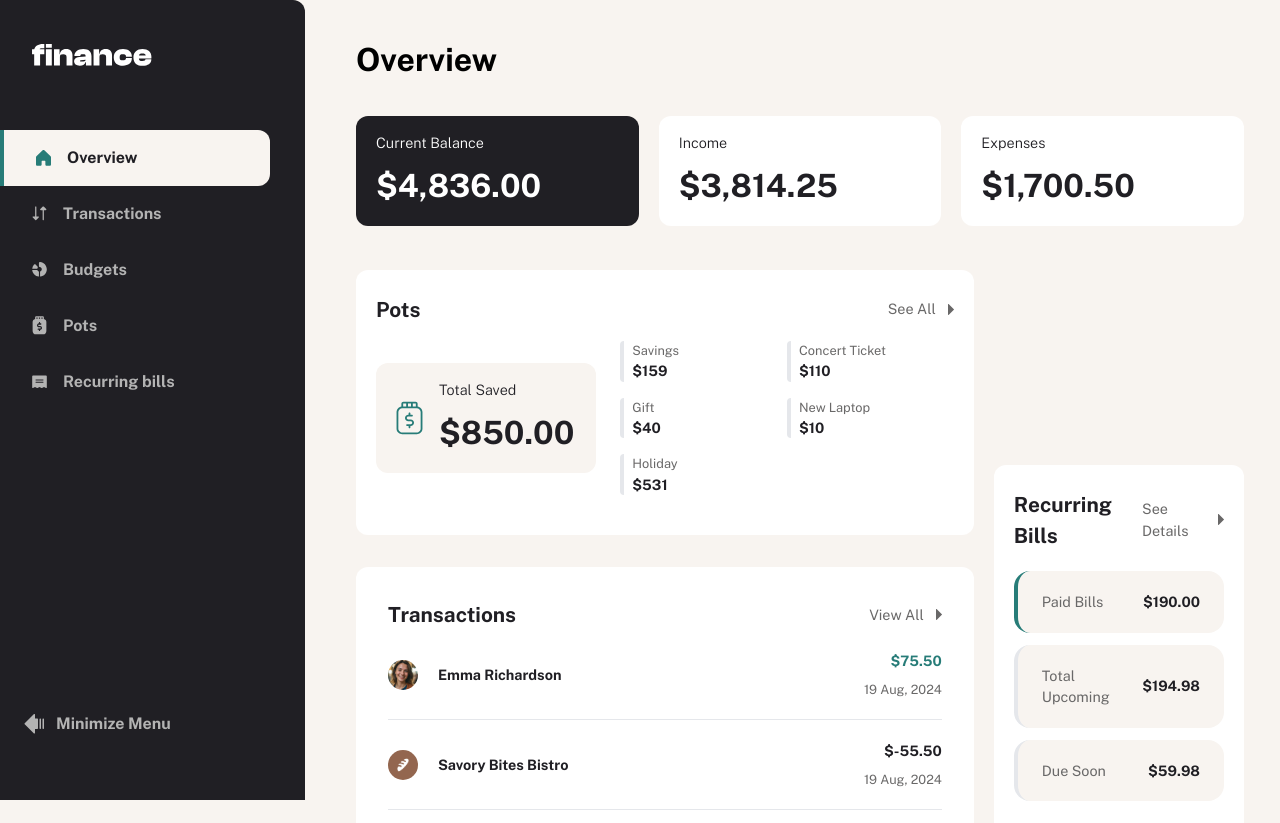
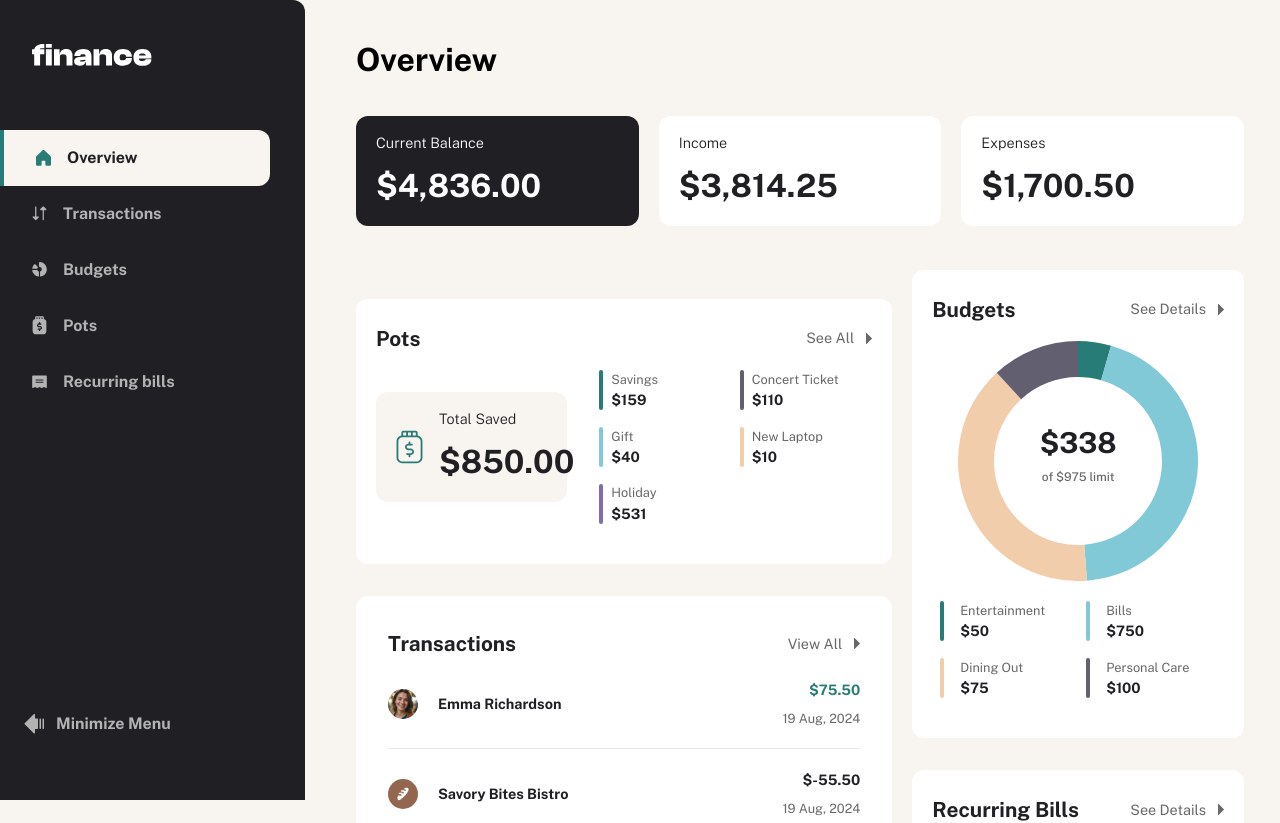
Before and after one commit to salmafadlabdulrahman/Personal-Finance-App, a Next.js app: page / in a window 1280 px wide. Shown: the top 823 px of the page. Built offline with nearby package versions, Linux system fonts and the light colour scheme.

Commit message:
add the budgets card

```diff
--- /dev/null
+++ b/app/components/BudgetCircleChart.js
@@ -0,0 +1,69 @@
+"use client";
+import { Doughnut } from "react-chartjs-2";
+import { Chart as ChartJS, ArcElement, Tooltip, Legend } from "chart.js";
+
+ChartJS.register(ArcElement, Tooltip, Legend);
+
+const BudgetCircleChart = ({ data }) => {
+  const labels = data.map((item) => item.category);
+  const values = data.map((item) => item.amount);
+  const maxVal = data.map((item) => item.maximum);
+
+  const totalAmount = maxVal.reduce((acc, curr) => acc + curr, 0);
+  const totalSpent = values.reduce((acc, curr) => acc + curr, 0);
+
+  const chartData = {
+    labels,
+    datasets: [
+      {
+        label: "Budget",
+        data: values,
+        backgroundColor: ["#277C78", "#82C9D7", "#F2CDAC", "#626070"],
+        hoverBackgroundColor: ["#277C78", "#82C9D7", "#F2CDAC", "#626070"],
+        borderWidth: 0,
+      },
+    ],
+  };
+
+  const chartOptions = {
+    responsive: true,
+    cutout: "70%",
+    plugins: {
+      tooltip: {
+        callbacks: {
+          label: (context) => `${context.label}: $${context.raw}`,
+        },
+      },
+      legend: {
+        display: false,
+      },
+    },
+  };
+
+  return (
+    <div
+      style={{ position: "relative", width: "240px", height: "240px" }}
+      className="mt-4 m-auto"
+    >
+      <Doughnut data={chartData} options={chartOptions} />
+      <div
+        style={{
+          position: "absolute",
+          top: "47%",
+          left: "50%",
+          transform: "translate(-50%, -50%)",
+          textAlign: "center",
+          fontSize: "1.5rem",
+          fontWeight: "bold",
+        }}
+      >
+        <p className="text-[1.2em]">${totalSpent}</p>
+        <p className="text-grey500 font-medium text-[.5em] mt-1">
+          of ${totalAmount} limit
+        </p>
+      </div>
+    </div>
+  );
+};
+
+export default BudgetCircleChart;
--- /dev/null
+++ b/app/components/BudgetsCard.tsx
@@ -0,0 +1,35 @@
+import React from "react";
+import CardHeader from "./CardHeader";
+import BudgetCircleChart from "./BudgetCircleChart";
+import budgetData from "../../data.json";
+
+const budgets = budgetData.budgets;
+const BudgetsCard = () => {
+  return (
+    <div className="card-style">
+      <CardHeader title="Budgets" detailsLink="See Details" />
+      <BudgetCircleChart data={budgets} />
+      <div className="flex flex-wrap mt-5">
+        {budgets.map((item, i) => (
+          <div
+            key={i}
+            className="flex items-center gap-4 w-[50%] mb-4  md:px-2 md:p-0 "
+          >
+            <span
+              className={`block h-[40px] w-[4px] rounded-full`}
+              style={{ backgroundColor: item.theme }}
+            ></span>
+            <div>
+              <p className="text-grey500 text-[.8em]">{item.category}</p>
+              <p className="text-grey900 font-bold text-[.9em]">
+                ${item.maximum}
+              </p>
+            </div>
+          </div>
+        ))}
+      </div>
+    </div>
+  );
+};
+
+export default BudgetsCard;
--- a/app/components/PotsCard.tsx
+++ b/app/components/PotsCard.tsx
@@ -22,10 +22,19 @@
           {data.pots.map((pot, i) => (
             <div
               key={i}
-              className={`w-[50%] mb-4 p-2 md:px-2 md:p-0 border-l-4 border-[${pot.theme}] rounded-l`} //${pot.theme}
+              className="flex items-center gap-2 w-[50%] mb-4 p-2 md:px-2 md:p-0"
             >
-              <p className="text-grey500 text-[.8em]">{pot.name}</p>
-              <p className="text-grey900 font-bold text-[.9em]">${pot.total}</p>
+              <span
+                className={`block h-[40px] w-[4px] rounded-full`}
+                style={{backgroundColor: pot.theme}}
+              >
+              </span>
+              <div>
+                <p className="text-grey500 text-[.8em]">{pot.name}</p>
+                <p className="text-grey900 font-bold text-[.9em]">
+                  ${pot.total}
+                </p>
+              </div>
             </div>
           ))}
         </div>
--- a/app/components/RecurringBillsCard.tsx
+++ b/app/components/RecurringBillsCard.tsx
@@ -1,9 +1,9 @@
 import CardHeader from "./CardHeader";
 
 const bills = [
-  { billType: "Paid Bills", amount: 190, theme: "green" },
-  { billType: "Total Upcoming", amount: 194.98, theme: "yellow" },
-  { billType: "Due Soon", amount: 59.98, theme: "cyan" },
+  { billType: "Paid Bills", amount: 190, theme: "#277C78" },
+  { billType: "Total Upcoming", amount: 194.98, theme: "#F2CDAC" },
+  { billType: "Due Soon", amount: 59.98, theme: "#82C9D7" },
 ];
 
 const RecurringBillsCard = () => {
@@ -14,7 +14,8 @@
         {bills.map((bill, i) => (
           <div
             key={i}
-            className={`flex-row bg-beige-100 py-5 px-6 text-[.9em] rounded-2xl mb-3 border-l-4 border-${bill.theme}`} //${bill.theme}
+            className={`flex-row bg-beige-100 py-5 px-6 text-[.9em] rounded-2xl mb-3 border-l-4`}
+            style={{borderLeftColor: bill.theme}}
           >
             <p className="text-grey500">{bill.billType}</p>
             <span className="font-bold ">
--- a/app/page.tsx
+++ b/app/page.tsx
@@ -1,3 +1,4 @@
+import BudgetsCard from "./components/BudgetsCard";
 import PotsCard from "./components/PotsCard";
 import RecurringBillsCard from "./components/RecurringBillsCard";
 import TransactionsCard from "./components/TransactionsCard";
@@ -14,6 +15,7 @@
             <TransactionsCard />
           </div>
           <div>
+            <BudgetsCard />
             <RecurringBillsCard />
           </div>
         </div>
--- a/data.json
+++ b/data.json
@@ -401,21 +401,25 @@
   "budgets": [
     {
       "category": "Entertainment",
+      "amount": 15,
       "maximum": 50.0,
       "theme": "#277C78"
     },
     {
       "category": "Bills",
+      "amount": 150,
       "maximum": 750.0,
       "theme": "#82C9D7"
     },
     {
       "category": "Dining Out",
+      "amount": 133,
       "maximum": 75.0,
       "theme": "#F2CDAC"
     },
     {
       "category": "Personal Care",
+      "amount": 40,
       "maximum": 100.0,
       "theme": "#626070"
     }
--- a/tsconfig.json
+++ b/tsconfig.json
@@ -22,6 +22,6 @@
       "@/*": ["./*"]
     }
   },
-  "include": ["next-env.d.ts", "**/*.ts", "**/*.tsx", ".next/types/**/*.ts"],
+  "include": ["next-env.d.ts", "**/*.ts", "**/*.tsx", ".next/types/**/*.ts", "app/components/BudgetCircleChart.js"],
   "exclude": ["node_modules"]
 }
```
Also changed, not shown: package.json (+7 -5 lines), 1 other file (tests, documents, lock files or other folders).
